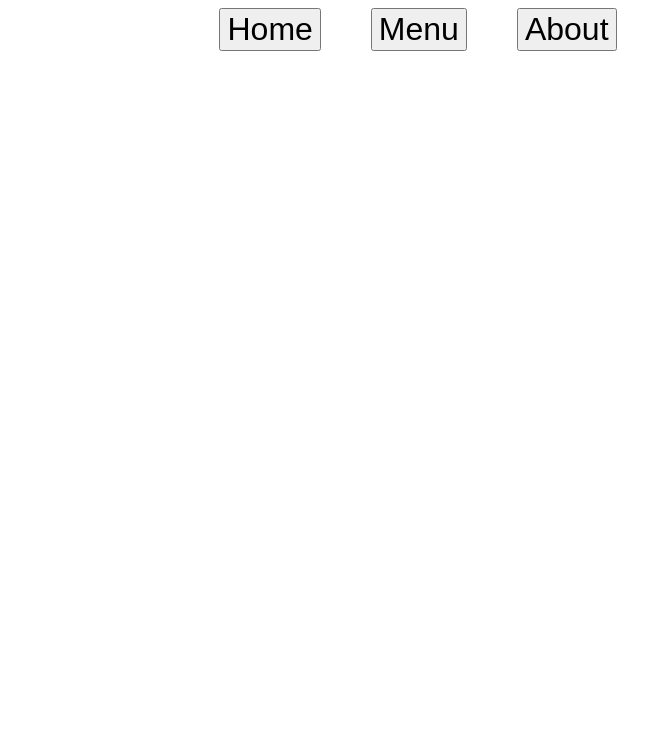
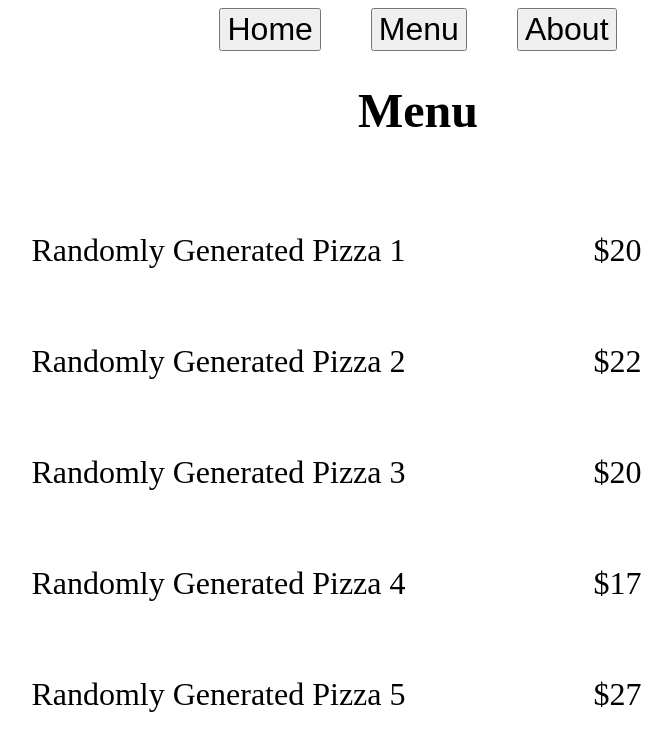
Before and after one commit to ProteinK/odin-restaurant-new, a website built with webpack: page src/template.html in a window 1280 px wide. Both pictures are taken after a click on the button "Menu". Shown: the whole page, without its empty margins (222-894 px from the left). Built offline with nearby package versions, Linux system fonts and the light colour scheme.

Commit message:
Add content to pages

```diff
--- a/src/about.js
+++ b/src/about.js
@@ -4,6 +4,19 @@ const buildAbout = () => {
   const result = document.createElement("div");
   result.classList.add("about");
 
+  const h1 = document.createElement('h1');
+  h1.textContent = "About";
+  h1.classList.add("about");
+  result.appendChild(h1);
+
+  const authorP = document.createElement("p");
+  authorP.innerHTML = 'Created by <a href="https://github.com/ProteinK">ProteinK</a>';
+  result.appendChild(authorP);
+
+  const creditsP = document.createElement("p");
+  creditsP.innerHTML = 'Photo by <a href="https://unsplash.com/@alanaktion?utm_content=creditCopyText&utm_medium=referral&utm_source=unsplash">Alan Hardman</a> on <a href="https://unsplash.com/photos/pepperoni-pizza-SU1LFoeEUkk?utm_content=creditCopyText&utm_medium=referral&utm_source=unsplash">Unsplash</a>';
+  result.appendChild(creditsP);
+
   return result;
 };
 
--- a/src/menu.js
+++ b/src/menu.js
@@ -1,6 +1,33 @@
+const getRandomInt = (min, max) => {
+  const minCeiled = Math.ceil(min);
+  const maxFloored = Math.floor(max);
+  return Math.floor(Math.random() * (maxFloored - minCeiled) + minCeiled);
+}
+
 const buildMenu = () => {
   const result = document.createElement("div");
   result.classList.add("menu");
+
+  const h1 = document.createElement('h1');
+  h1.textContent = "Menu";
+  h1.classList.add("menu");
+  result.appendChild(h1);
+
+  const menu = document.createElement('div');
+  menu.classList.add("menuItems");
+
+  for (let i = 0; i < 5; i++) {
+    const item = document.createElement("p");
+    item.textContent = `Randomly Generated Pizza ${i + 1}`;
+    const itemPrice = document.createElement("p");
+    const randomPrice = getRandomInt(15, 31);
+    itemPrice.textContent = `$${randomPrice}`;
+
+    menu.appendChild(item);
+    menu.appendChild(itemPrice);
+  }
+
+  result.appendChild(menu);
 
   return result;
 };
--- a/src/styles.css
+++ b/src/styles.css
@@ -8,13 +8,44 @@ header {
   }
 }
 
-div.home {
+div.home,
+div.menu,
+div.about {
   display: flex;
   flex-direction: column;
   align-items: center;
   gap: 30px;
 }
 
-h1.home {
+div.about {
+  gap: 10px;
+
+  p {
+    margin: 0;
+    font-size: 2rem;
+  }
+}
+
+h1.home,
+h1.menu,
+h1.about {
   font-size: 3rem;
 }
+
+p.home {
+  font-size: 1.5rem;
+  width: 70%;
+}
+
+div.menuItems {
+  display: grid;
+  grid-template-columns: 1fr 1fr;
+  grid-template-rows: repeat(5, 1fr);
+  row-gap: 10px;
+  column-gap: 25px;
+  justify-items: center;
+
+  p {
+    font-size: 2rem;
+  }
+}
```
